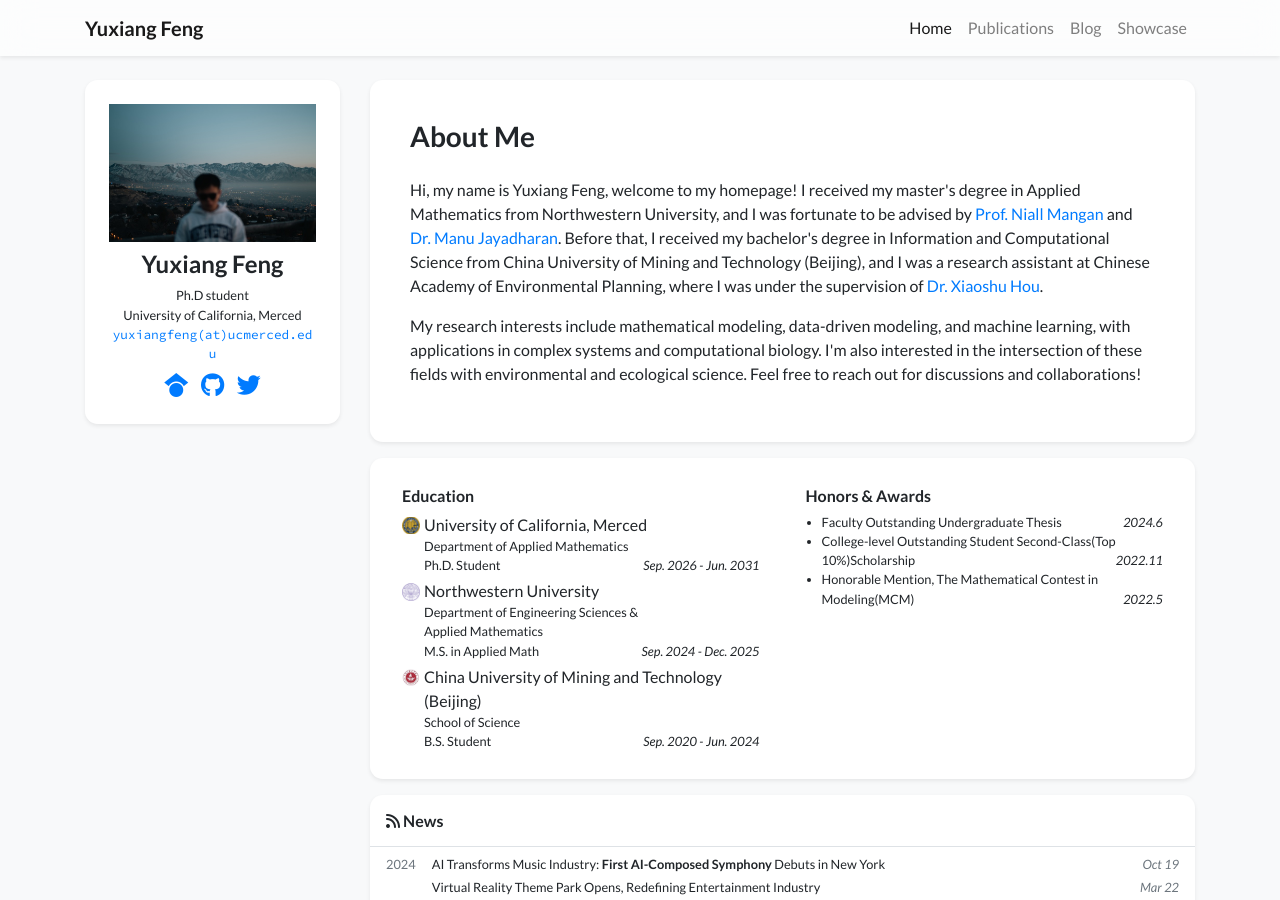
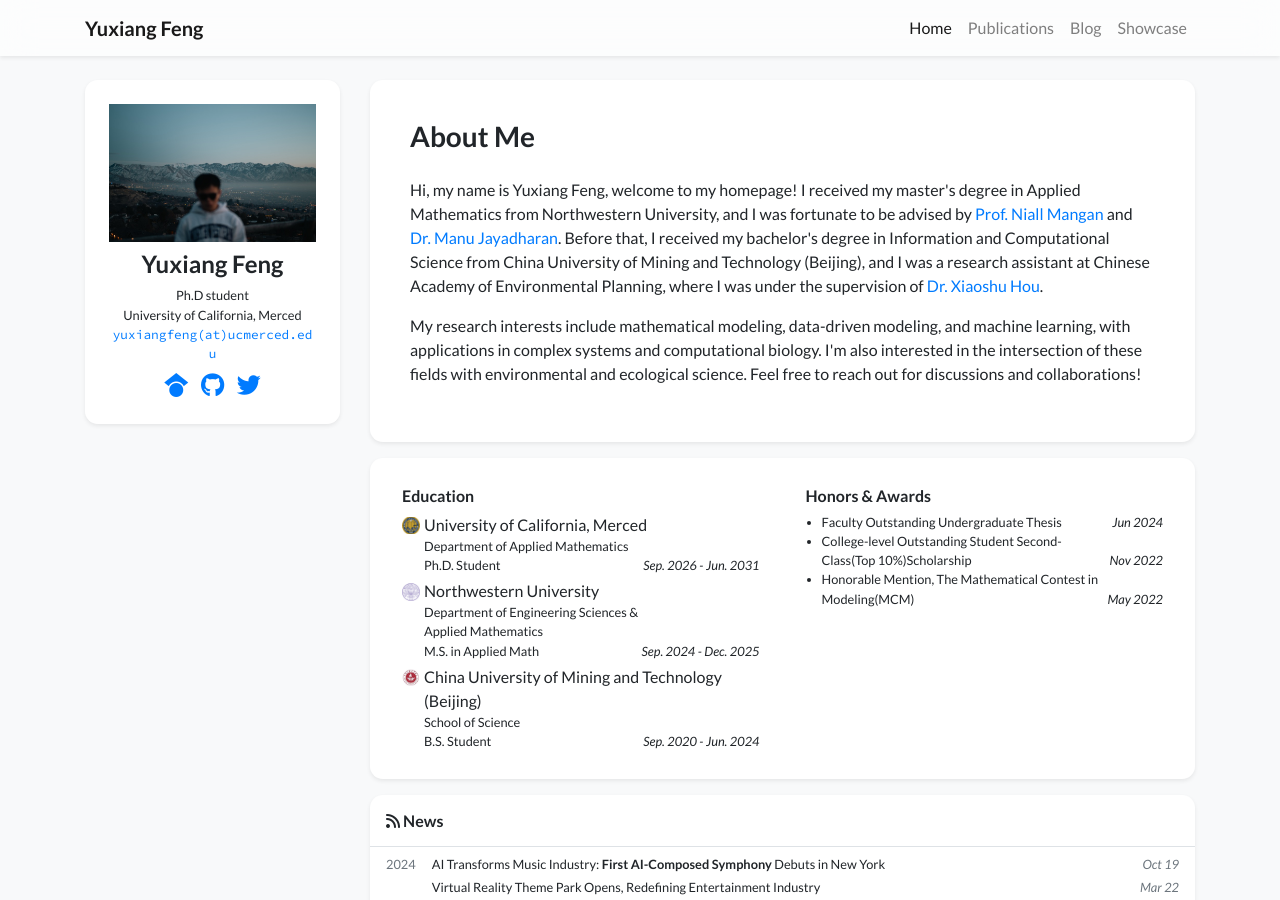
Before and after one commit to Yuxiang-Feng/Yuxiang-Feng.github.io, a Jekyll site: the page built from index.html, in a window 1280 px wide and 900 px high. Built offline with Jekyll 4.4.1, drawn with Linux system fonts in a browser that asks for light colours; nearby versions of some CDN libraries; a style sheet for code colours, icons or effects is not loaded.

```diff
--- a/_data/profile.yml
+++ b/_data/profile.yml
@@ -64,8 +64,8 @@
 
 awards:
 - name: Faculty Outstanding Undergraduate Thesis
-  date: 2024.6
+  date: Jun 2024
 - name: College-level Outstanding Student Second-Class(Top 10%)Scholarship
-  date: 2022.11
+  date: Nov 2022
 - name: Honorable Mention, The Mathematical Contest in Modeling(MCM)
-  date: 2022.5
+  date: May 2022
```
